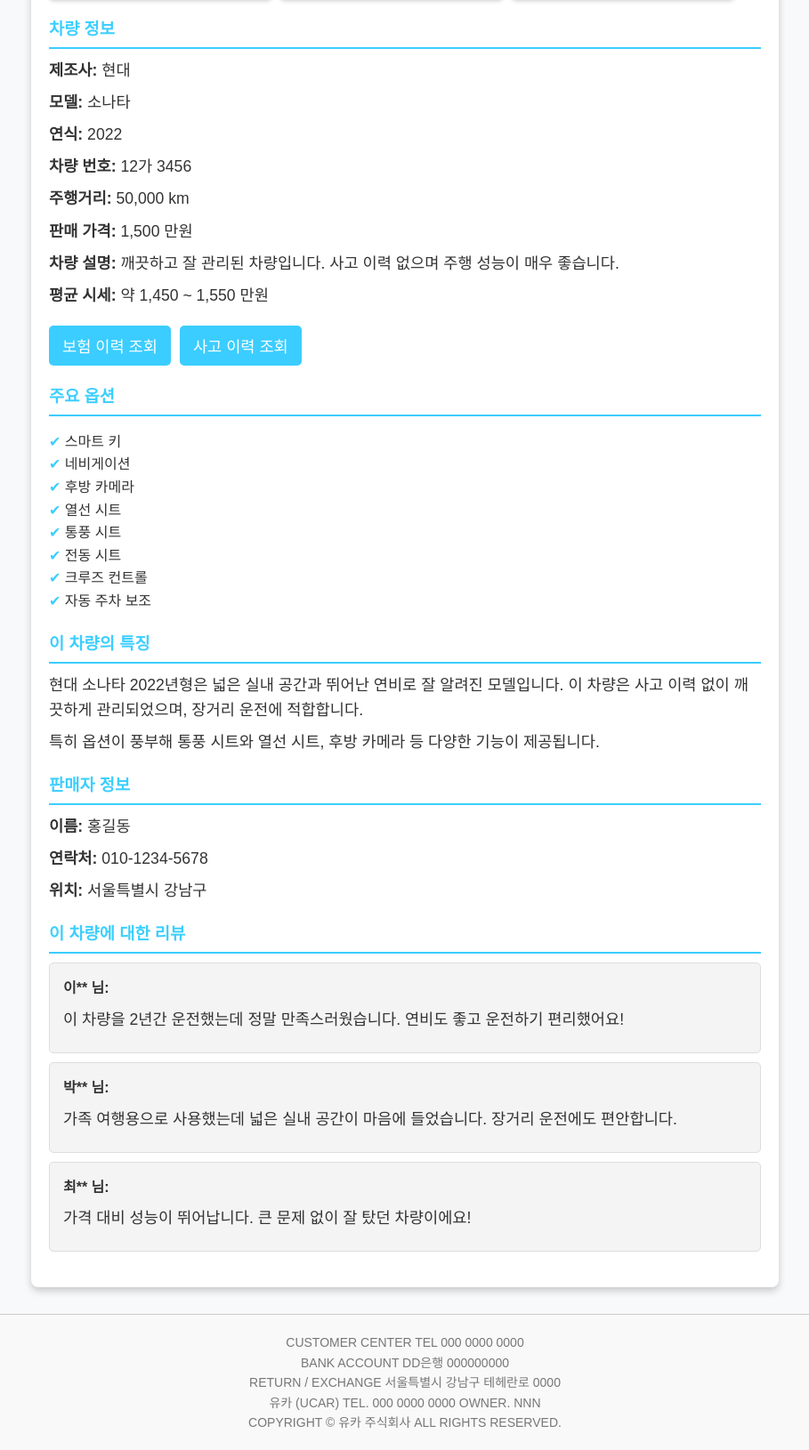
After one commit to yisoooo/capstone5, a PHP site: page /viewport.html in a window 1280 px wide. The commit adds this page. Shown: the part 388-2018 px from the top of the page at 89% size, without its empty margins (185-1094 px from the left). Run offline with PHP 8.4, Linux system fonts and the light colour scheme.

Commit message:
Add files via upload

```diff
--- /dev/null
+++ b/viewport.html
@@ -0,0 +1,288 @@
+<!DOCTYPE html>
+<html lang="ko">
+<head>
+  <meta charset="UTF-8">
+  <meta name="viewport" content="width=device-width, initial-scale=1.0">
+  <title>UCAR 차량 판매 상세 페이지</title>
+  <style>
+    /* 기본 스타일 */
+    body {
+      margin: 0;
+      padding: 0;
+      font-family: Arial, sans-serif;
+      background-color: #f8f9fa;
+      color: #333;
+      line-height: 1.6;
+    }
+    a {
+      text-decoration: none;
+      color: inherit;
+    }
+
+    /* 메인 헤더 */
+    header {
+      background-color: #fff;
+      padding: 10px 20px;
+      display: flex;
+      justify-content: space-between;
+      align-items: center;
+    }
+
+    .search-bar {
+      border: 1px solid #ddd;
+      border-radius: 20px;
+      padding: 5px 15px;
+      display: flex;
+      align-items: center;
+    }
+
+    .search-bar input {
+      border: none;
+      outline: none;
+      font-size: 15px;
+    }
+
+    .search-bar input::placeholder {
+      color: #676767;
+    }
+
+    nav {
+      display: flex;
+      gap: 15px;
+    }
+
+    nav a {
+      text-decoration: none;
+      color: #333;
+      font-weight: bold;
+    }
+
+    nav a:hover {
+      color: #007bff;
+    }
+
+    /* 상단 네비게이션 바 */
+    .top-bar {
+      background-color: #fff; /* 상단 바 배경 흰색 */
+      padding: 5px 20px;
+      font-size: 0.9em;
+      text-align: right;
+    }
+
+    .top-bar a {
+      margin-left: 20px;
+      color: #007bff;
+      text-decoration: none;
+      font-weight: bold;
+    }
+
+    .top-bar a:hover {
+      text-decoration: underline;
+    }
+
+    .logo {
+      font-size: 40px;
+      font-weight: bold;
+      color: #333;
+    }
+    /* 메인 컨테이너 */
+    .container {
+      width: 90%;
+      max-width: 800px;
+      margin: 30px auto;
+      background-color: #fff;
+      padding: 20px;
+      border-radius: 8px;
+      box-shadow: 0 4px 8px rgba(0, 0, 0, 0.2);
+    }
+    h2, h3 {
+      color: #00bfffc4;
+      margin-bottom: 10px;
+    }
+    .car-info, .seller-info, .review-section, .option-section {
+      margin-bottom: 20px;
+    }
+    h3 {
+      border-bottom: 2px solid #00bfffc4;
+      padding-bottom: 5px;
+    }
+    p {
+      margin: 8px 0;
+      font-size: 1.1em;
+    }
+
+    /* 차량 이미지 스타일 */
+    .car-images {
+      display: flex;
+      gap: 10px;
+      flex-wrap: wrap;
+      margin-top: 10px;
+    }
+    .car-images img {
+      width: 100%;
+      max-width: 250px;
+      height: auto;
+      border-radius: 5px;
+      box-shadow: 0 2px 5px rgba(0, 0, 0, 0.2);
+    }
+
+    /* 버튼 스타일 */
+    .button-container {
+      display: flex;
+      gap: 10px;
+      margin: 20px 0;
+    }
+    button {
+      background-color: #00bfffc4;
+      color: #fff;
+      padding: 10px 15px;
+      border: none;
+      border-radius: 5px;
+      cursor: pointer;
+      font-size: 1.1em;
+      transition: background-color 0.3s;
+    }
+    button:hover {
+      background-color: #0099dd;
+    }
+
+    /* 옵션 스타일 */
+    ul {
+      list-style: none;
+      padding: 0;
+    }
+    li::before {
+      content: '✔ ';
+      color: #00bfffc4;
+    }
+
+    /* 리뷰 */
+    .review-section .review {
+      background-color: #f4f4f4;
+      padding: 15px;
+      border: 1px solid #ddd;
+      border-radius: 5px;
+      margin-bottom: 10px;
+    }
+
+    /* 푸터 */
+    footer {
+      background-color: #f9f9f9;
+      padding: 20px;
+      text-align: center;
+      font-size: 14px;
+      color: #777;
+      border-top: 1px solid #ccc;
+      width: 100%;
+      box-sizing: border-box;
+      margin-top: 30px;
+    }
+  </style>
+</head>
+<body>
+
+ <!-- 메인 헤더 -->
+ <header>
+    <div class="logo"><a href="index.html" style="text-decoration: none; color: inherit;">UCAR</a></div>
+    <nav>
+      <a href="login1.html">내차팔기</a>
+      <a href="buycar.html">내차사기</a>
+      <a href="rentcar.html">렌트</a>
+      <a href="finance1.html">금융</a>
+      <a href="media.html">미디어</a>
+    </nav>
+    <div class="search-bar">
+      <input type="text" placeholder="검색">
+  </div>
+  </header>
+
+  <!-- 메인 컨테이너 -->
+  <div class="container">
+    <!-- 차량 이미지 -->
+    <div>
+      <h3>차량 사진</h3>
+      <div class="car-images">
+        <img src="car_image1.jpg" alt="차량 사진 1">
+        <img src="car_image2.jpg" alt="차량 사진 2">
+        <img src="car_image3.jpg" alt="차량 사진 3">
+      </div>
+    </div>
+
+    <!-- 차량 정보 -->
+    <div class="car-info">
+      <h3>차량 정보</h3>
+      <p><strong>제조사:</strong> 현대</p>
+      <p><strong>모델:</strong> 소나타</p>
+      <p><strong>연식:</strong> 2022</p>
+      <p><strong>차량 번호:</strong> 12가 3456</p>
+      <p><strong>주행거리:</strong> 50,000 km</p>
+      <p><strong>판매 가격:</strong> 1,500 만원</p>
+      <p><strong>차량 설명:</strong> 깨끗하고 잘 관리된 차량입니다. 사고 이력 없으며 주행 성능이 매우 좋습니다.</p>
+      <p><strong>평균 시세:</strong> 약 1,450 ~ 1,550 만원</p>
+
+      <!-- 버튼 -->
+      <div class="button-container">
+        <button onclick="alert('보험 이력을 조회합니다.')">보험 이력 조회</button>
+        <button onclick="alert('사고 이력을 조회합니다.')">사고 이력 조회</button>
+      </div>
+    </div>
+
+    <!-- 옵션 정보 -->
+    <div class="option-section">
+      <h3>주요 옵션</h3>
+      <ul>
+        <li>스마트 키</li>
+        <li>네비게이션</li>
+        <li>후방 카메라</li>
+        <li>열선 시트</li>
+        <li>통풍 시트</li>
+        <li>전동 시트</li>
+        <li>크루즈 컨트롤</li>
+        <li>자동 주차 보조</li>
+      </ul>
+    </div>
+
+    <!-- 차량 특징 -->
+    <div class="option-section">
+      <h3>이 차량의 특징</h3>
+      <p>현대 소나타 2022년형은 넓은 실내 공간과 뛰어난 연비로 잘 알려진 모델입니다. 이 차량은 사고 이력 없이 깨끗하게 관리되었으며, 장거리 운전에 적합합니다.</p>
+      <p>특히 옵션이 풍부해 통풍 시트와 열선 시트, 후방 카메라 등 다양한 기능이 제공됩니다.</p>
+    </div>
+
+    <!-- 판매자 정보 -->
+    <div class="seller-info">
+      <h3>판매자 정보</h3>
+      <p><strong>이름:</strong> 홍길동</p>
+      <p><strong>연락처:</strong> 010-1234-5678</p>
+      <p><strong>위치:</strong> 서울특별시 강남구</p>
+    </div>
+
+    <!-- 리뷰 섹션 -->
+    <div class="review-section">
+      <h3>이 차량에 대한 리뷰</h3>
+      <div class="review">
+        <strong>이** 님:</strong>
+        <p>이 차량을 2년간 운전했는데 정말 만족스러웠습니다. 연비도 좋고 운전하기 편리했어요!</p>
+      </div>
+      <div class="review">
+        <strong>박** 님:</strong>
+        <p>가족 여행용으로 사용했는데 넓은 실내 공간이 마음에 들었습니다. 장거리 운전에도 편안합니다.</p>
+      </div>
+      <div class="review">
+        <strong>최** 님:</strong>
+        <p>가격 대비 성능이 뛰어납니다. 큰 문제 없이 잘 탔던 차량이에요!</p>
+      </div>
+    </div>
+  </div>
+
+  <!-- 푸터 -->
+  <footer>
+    <div>CUSTOMER CENTER TEL 000 0000 0000</div>
+    <div>BANK ACCOUNT DD은행 000000000</div>
+    <div>RETURN / EXCHANGE 서울특별시 강남구 테헤란로 0000</div>
+    <div>유카 (UCAR) TEL. 000 0000 0000 OWNER. NNN</div>
+    <div>COPYRIGHT © 유카 주식회사 ALL RIGHTS RESERVED.</div>
+  </footer>
+
+</body>
+</html>
```
Also changed, not shown: fetch_section.php (added, +80 -0 lines), mypage.php (+48 -27 lines), sell_car.php (added, +126 -0 lines), sellcar2.html (added, +150 -0 lines).
